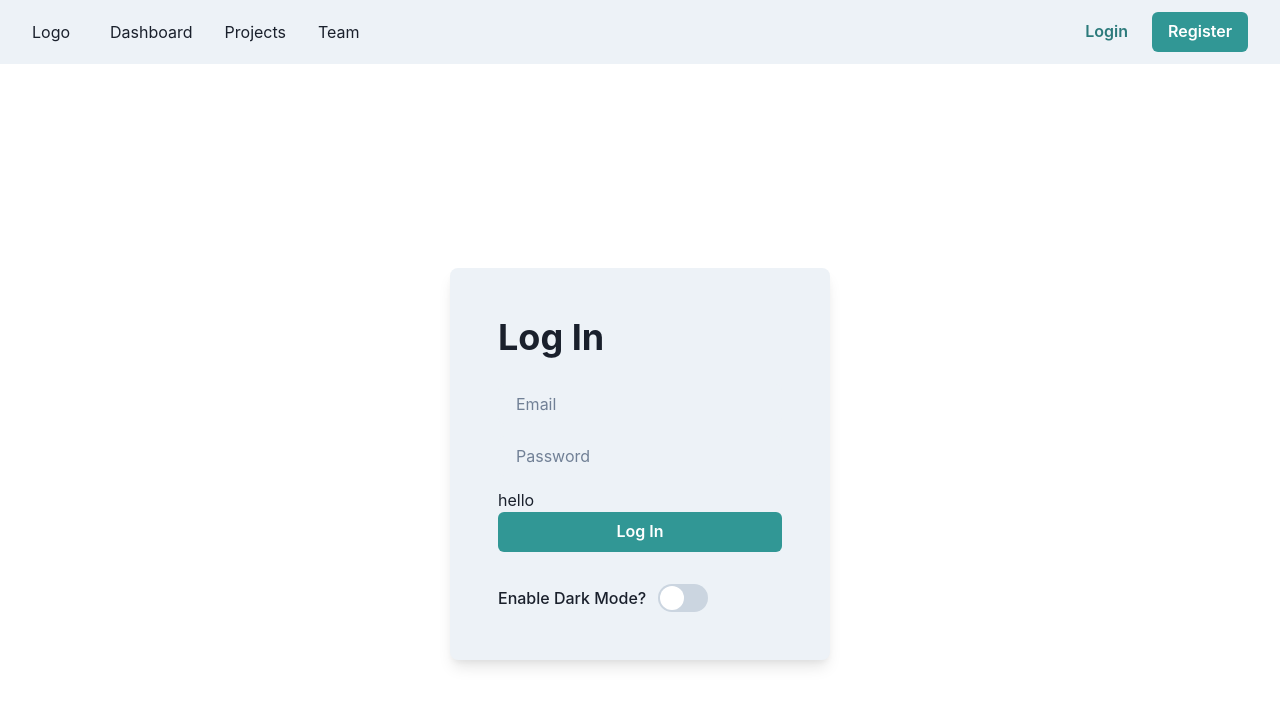
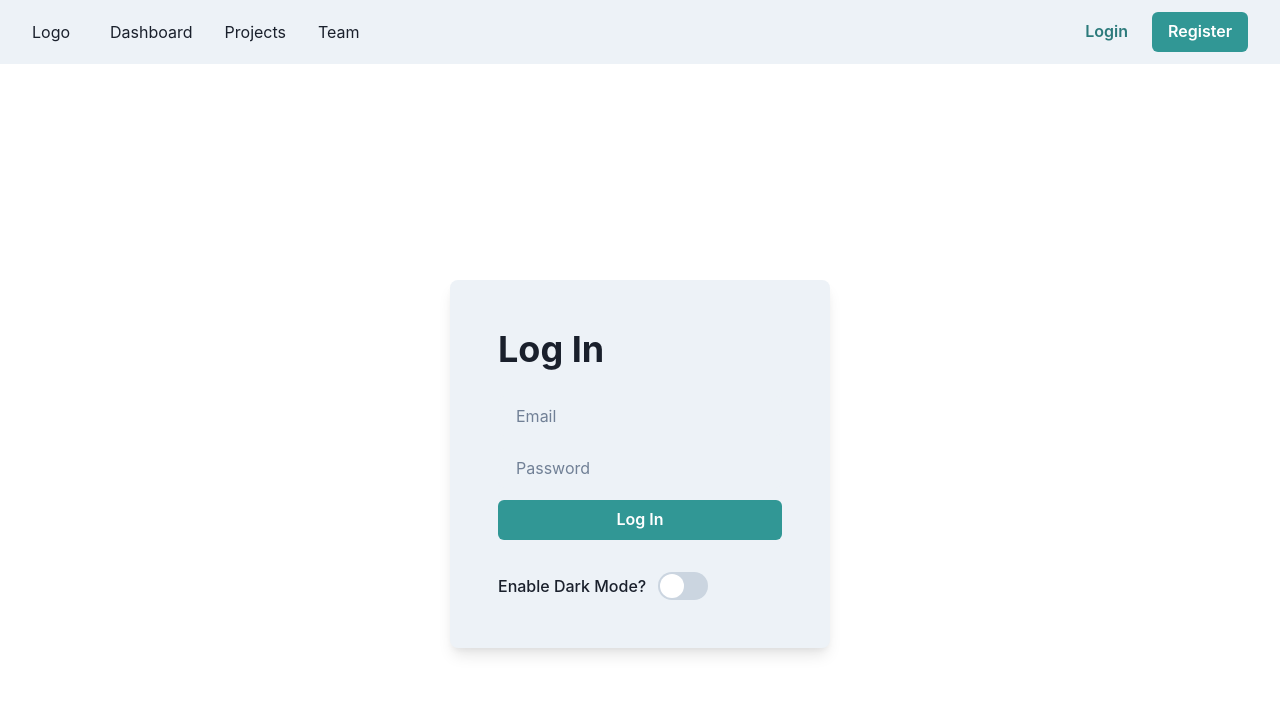
Before and after one commit to Eraxial/prueba-unkown-gravity, a React (Vite) app in the folder client/: page /login in a window 1280 px wide. Shown: the top 706 px of the page. Built offline with nearby package versions, Linux system fonts and the light colour scheme.

Commit message:
Componente front Login ahora muestra mensajes de error

```diff
--- a/client/src/views/Login/Login.jsx
+++ b/client/src/views/Login/Login.jsx
@@ -26,7 +26,7 @@ const Login = () => {
   const { toggleColorMode } = useColorMode();
   const formBackground = useColorModeValue("gray.100", "gray.700");
   const [user, setUser] = useState(initialState);
-  const [errorMsg, setErrorMsg] = useState("hello");
+  const [errorMsg, setErrorMsg] = useState();
   const dispatch = useDispatch();
   const navigate = useNavigate();
 
@@ -49,6 +49,7 @@ const Login = () => {
           axios
             .get(`http://localhost:3000/users/${user_id.user_id}`)
             .then(res => {
+              setErrorMsg();
               console.log(res.data);
               dispatch(addUser(res.data));
               localStorage.setItem("token", token);
@@ -56,7 +57,10 @@ const Login = () => {
             });
         }
       })
-      .catch(err => console.log(err));
+      .catch(err => {
+        console.log(err);
+        setErrorMsg(err.response.data);
+      });
   };
 
   return (
@@ -87,7 +91,11 @@ const Login = () => {
           mb={3}
           onChange={handleChange}
         />
-        {errorMsg && <Text className="error-message">{errorMsg}</Text>}
+        {errorMsg && (
+          <Text mb={3} color="tomato">
+            {errorMsg}
+          </Text>
+        )}
         <Button colorScheme="teal" mb={8} onClick={handleSubmit}>
           Log In
         </Button>
```
